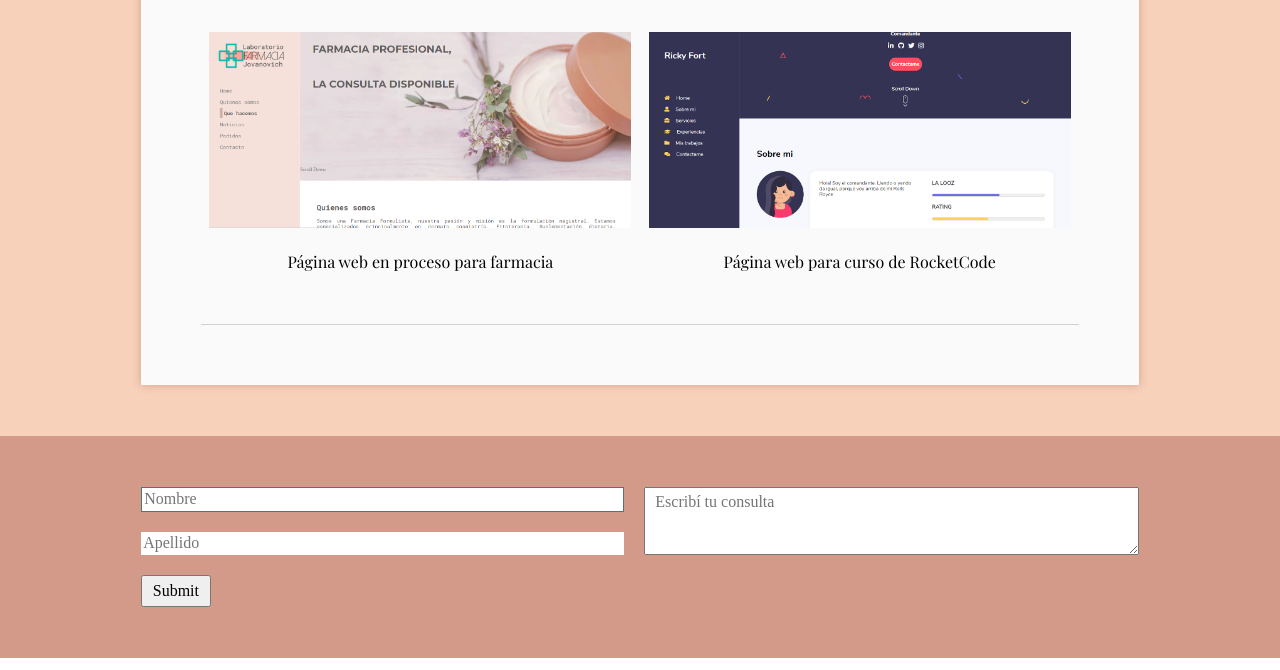
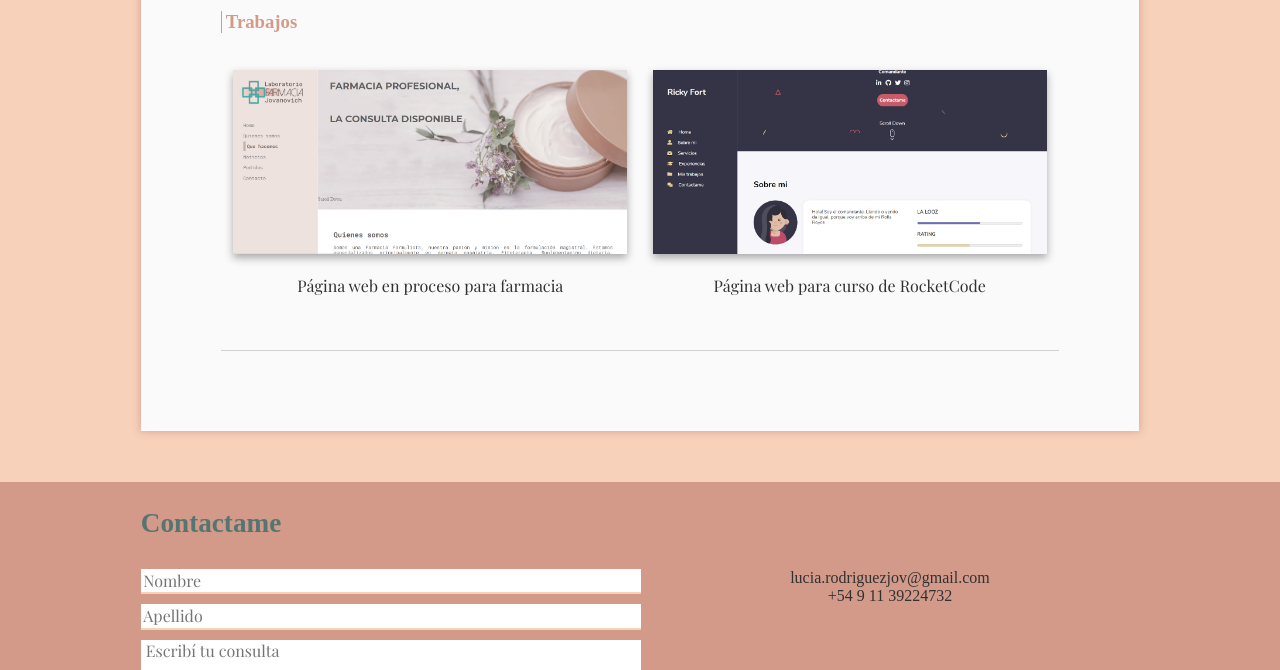
Before and after one commit to lujov/curso-pdtc, a plain HTML site: page Diseño web/Proyecto final/index.html in a window 1280 px wide. Shown: the part 2739-3409 px from the top of the page. Drawn offline with nearby package versions, Linux system fonts and the light colour scheme; a web font is replaced by a local one.

Commit message:
Avance formulario

```diff
--- a/Diseño web/Proyecto final/index.html
+++ b/Diseño web/Proyecto final/index.html
@@ -5,6 +5,7 @@
     <meta name="viewport" content="width=device-width, initial-scale=1.0">
     <link rel="stylesheet" href="styles/index.css">
     <link href="https://necolas.github.io/normalize.css/8.0.1/normalize.css" rel="stylesheet">
+    <link rel="https://maxcdn.bootstrapcdn.com/font-awesome/4.7.0/css/font-awesome.min.css">
     <title>Lucía Rodríguez Jovanovich </title>
 </head>
 <body class="body-full-container">
@@ -25,10 +26,10 @@
                 <li class="navbar-list-item"><a href="#desarrollo-web">Desarrollo web</a>
                     <ul class="navbar-sublist">
                         <li class="navbar-sublist-item"><a href="#dw-skills">Skills</a></li>
-                        <li class="navbar-sublist-item"><a href="">Trabajos</a></li>
+                        <li class="navbar-sublist-item"><a href="#dw-trabajos">Trabajos</a></li>
                     </ul>
                 </li>
-                <li class="navbar-list-item"><a href="">Contactame</a></li>
+                <li class="navbar-list-item"><a href="#contactame">Contactame</a></li>
             </ul>
         </nav>
         <div class="section-full-container" id="sobre-mi">
@@ -93,18 +94,23 @@
                             <img class="dw-skills-img" src="imagenes/nodejs.png" alt="nodejs">
                             <img class="dw-skills-img" src="imagenes/mysql.png" alt="mysql">
                         </div>
+                        <div id="dw-trabajos"></div>
                     </div>
                     <!-- TRABAJOS -->
                     <div class="dw-trabajos-full-container">
                         <h3 class="title-3">Trabajos</h3>
                         <div class="dw-trabajos-container">
                             <div class="dw-trabajos-div1">
+                                <a href="">
                                     <img class="dw-trabajos-img" src="imagenes/pagfarmacia.png" alt="pag-farmacia">
                                     <p>Página web en proceso para farmacia</p>
+                                </a>
                             </div>
                             <div class="dw-trabajos-div2">
+                                <a href="">
                                     <img class="dw-trabajos-img" src="imagenes/pagrocket.png" alt="pag-farmacia">
                                     <p>Página web para curso de RocketCode</p>
+                                </a>
                             </div>
                         </div>
                     </div>
@@ -113,17 +119,28 @@
             </div>
         </div>
     </div>
-    <footer class="footer-container">
-        <form action="https://formspree.io/xoqpagwd" method="POST">
-            <div class="form">
-                <div class="form-name">
+    <footer class="footer-container" id="contactame">
+        <h2 class="title-2">Contactame</h2>
+        <div class="footer-contact-container">
+            <form class="footer-form" action="https://formspree.io/xoqpagwd" method="POST">
                 <input class="form-item-name" type="text" name="name" placeholder="Nombre">
                 <input class="form-item-ap" type="text" name="apellido" placeholder="Apellido">
-                </div>
                 <textarea name="texto" placeholder="Escribí tu consulta"></textarea>
-            </div>
                 <input class="button-submit" type="submit" id="enviar">
             </form>
+            <div class="footer-text">
+                <p><a href="">lucia.rodriguezjov@gmail.com</a></p>
+                <p><a href="">+54 9 11 39224732</a></p>
+            </div>
+        </div>
     </footer>
+    <aside>
+        <i class="fab fa-instagram"></i>
+        <i class="fab fa-facebook-square"></i>
+        <i class="fab fa-linkedin"></i>
+        <i class="fab fa-github-square"></i>
+        <i class="fab fa-whatsapp-square"></i>
+        <i class="far fa-caret-square-up"></i>
+    </aside>
 </body>
 </html>
--- a/Diseño web/Proyecto final/styles/index.css
+++ b/Diseño web/Proyecto final/styles/index.css
@@ -113,7 +113,7 @@ a:link, a:visited, a:active {
     background-color: #fafafa;
     scroll-behavior: smooth;
     box-shadow: 0 0 8px 0 #d49a89ef;
-    padding: 6%;
+    padding: 8%;
     font-family: 'Playfair Display', serif;
     width: auto;
 }
@@ -142,7 +142,7 @@ a:link, a:visited, a:active {
 
 .sobre-mi-section {
     border-bottom: solid 1px rgba(128, 128, 128, 0.342);
-    padding-bottom: 5%;
+    padding-bottom: 8%;
 }
 
 .sobre-mi-content {
@@ -189,9 +189,9 @@ a:link, a:visited, a:active {
 /* ARQUITECURA */
 
 .arquitectura-section {
-    margin-top: 5%;
+    margin-top: 8%;
     border-bottom: solid 1px rgba(128, 128, 128, 0.342);
-    padding-bottom: 5%;
+    padding-bottom: 8%;
 }
 
 /* ARQ-SKILLS */
@@ -256,11 +256,16 @@ a:link, a:visited, a:active {
 .arq-trabajos-img {
     width: 100%;
     margin-bottom: 5%;
+    transition: transform 0.5s ease-in-out ;
+}
+
+.arq-trabajos-img:hover {
+    transform: scale(1.1);
 }
 
 /* DESARROLLO WEB */
 .desarrollo-web-section {
-    margin-top: 5%;
+    margin-top: 8%;
     border-bottom: solid 1px rgba(128, 128, 128, 0.342);
     padding-bottom: 5%;
 }
@@ -283,7 +288,7 @@ a:link, a:visited, a:active {
 .dw-skills-img {
     width: 26%;
     height: auto;
-    padding: 2%;
+    padding: 2%;;
 }
 
 .dw-skills-img:hover {
@@ -308,19 +313,27 @@ a:link, a:visited, a:active {
 
 .dw-trabajos-div1 {
     flex: 1 1 auto;
-    padding: 1%;
+    padding: 1.5%;
     text-align: center;
 }
 
 .dw-trabajos-div2 {
     flex: 1 1 auto;
-    padding: 1%;
+    padding: 1.5%;
     text-align: center;
 }
 
 .dw-trabajos-img {
     width: 100%;
     margin-bottom: 5%;
+    box-shadow: 0 4px 8px 0 #29292963;
+    transition: all 0.5s ease-in-out;
+    filter: grayscale(40%);
+}
+
+.dw-trabajos-img:hover {
+    transform: scale(1.1);
+    filter: none;
 }
 
 /* FOOTER */
@@ -329,41 +342,69 @@ a:link, a:visited, a:active {
     background-color: var(--color-secondary);
     width: 100%;
     height: auto;
-    padding: 4% 11% ;
+    padding: 2% 11% ;
 }
 
-.form {
+.footer-contact-container {
     display: flex;
     flex-direction: row;
-    flex-direction: wrap;
+    flex-wrap: wrap;
     justify-content: space-between;
+    width: 100%;
+}
+.footer-form {
+    flex: 1 1 auto;
+    margin-top: 2%;
+    display: flex;
+    flex-direction: column;
+    justify-content: space-between;
+    font-family: 'Playfair Display', serif;
 }
 
-.form-name {
-    width: 100%;
-    display: flex;
-    flex-direction: column;
-    margin-right: 2%;
+.footer-text {
+    margin-top: 2%;
+    flex: 1 1 auto;
+    text-align: center;
+    align-items: center;
 }
 
 .form-item-name {
-    margin-bottom: 4%;
+    margin-bottom: 2%;
     padding: 0.5%;
-    border: var(--color-primary) solid 1px;
+}
+
+input {
+    border: 0;
+    border-bottom: var(--color-terciary) solid 2px;
+    outline: none;
+    transition: border-bottom 0.5s ease-in-out;
+}
+
+input:focus {
+    border-bottom: solid var(--color-primary) 3px;
 }
 
 .form-item-ap {
     padding: 0.5%;
-    border: none;
+    margin-bottom: 2%;
 }
 
 textarea {
     width: 100%;
     margin-left: 2%;
     padding: 0.5% 1%;
+    border: 0;
+    border-bottom: var(--color-terciary) solid 2px;
+    outline: none;
+    transition: border-bottom 0.5s ease-in-out;
+}
+
+textarea:focus {
+    border-bottom: solid var(--color-primary) 3px;
 }
 
 .button-submit {
     margin-top: 2%;
     padding: 0.5% 1%;
+    width: fit-content;
 }
```
Also changed, not shown: 1 other file. Lines whose indentation alone changed are shown as unchanged.
